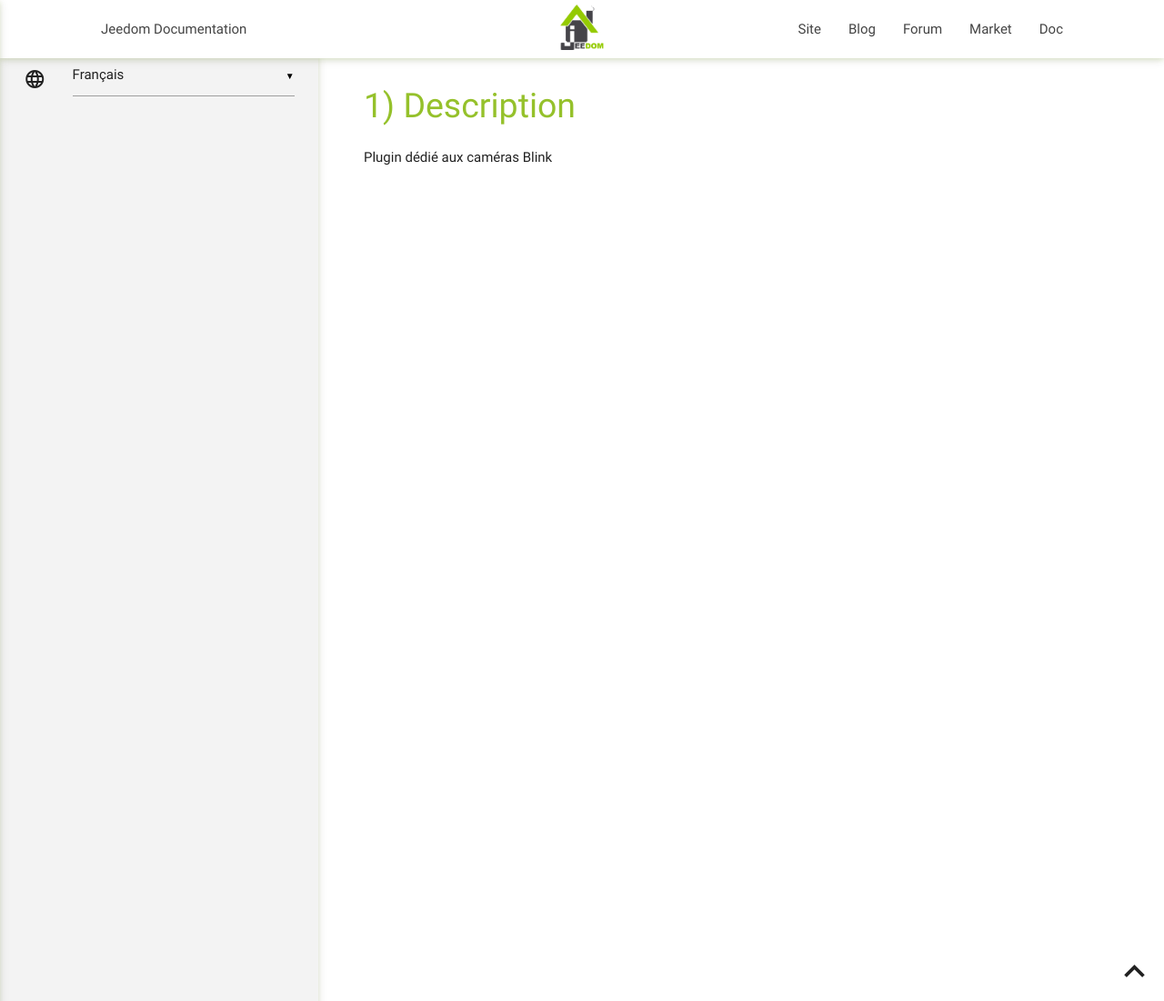
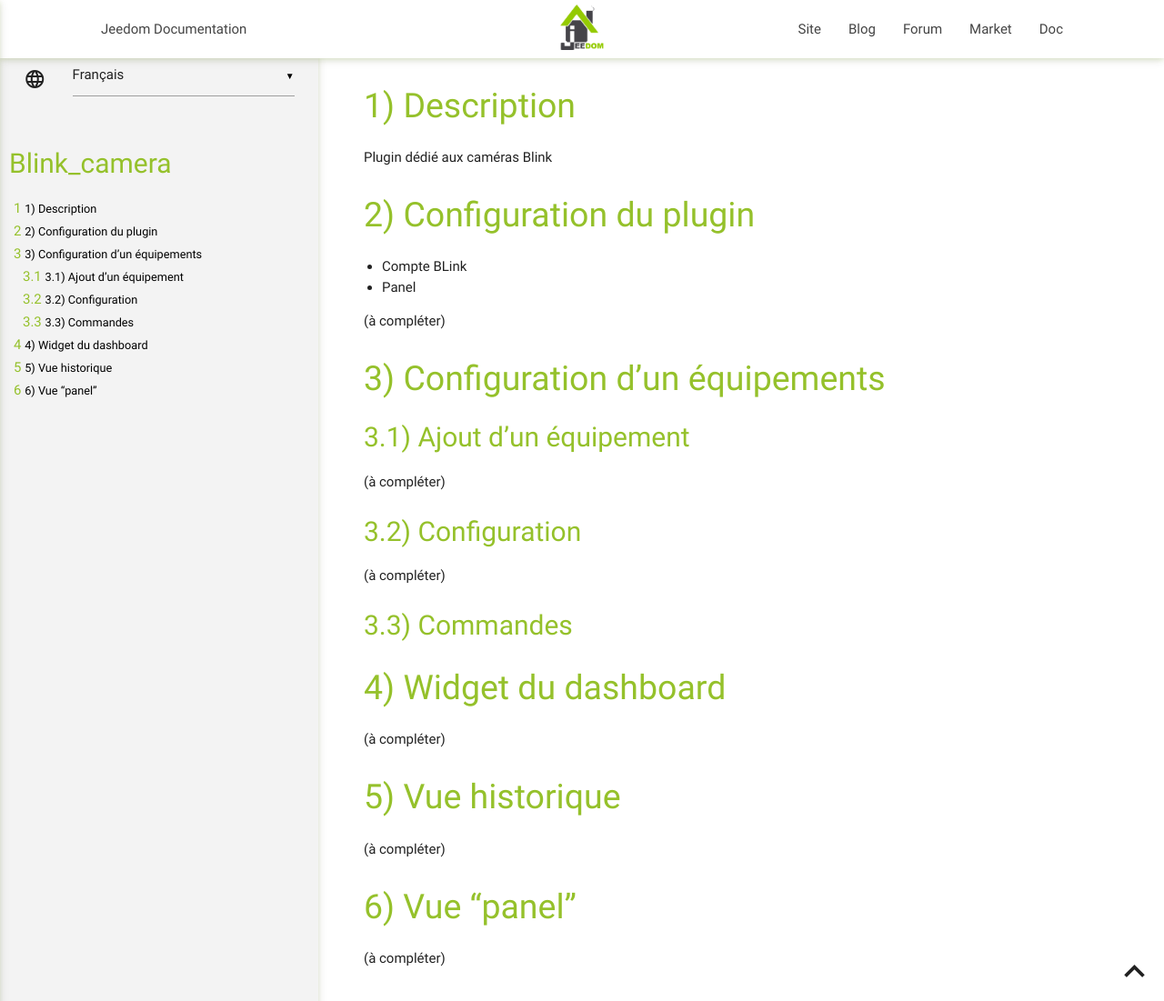
Before and after one commit to d9-197/blink_camera, a Jekyll site: the page built from docs/fr_FR/index.md, in a window 1280 px wide and 1101 px high. Shown: the whole window at 91% size. Built offline with Jekyll 4.4.1, drawn with Linux system fonts in a browser that asks for light colours; our own code applies the rules of GitHub Pages for plain Markdown files.

Commit message:
upd changelog and doc

```diff
--- a/docs/fr_FR/index.md
+++ b/docs/fr_FR/index.md
@@ -2,3 +2,46 @@ Description
 ===
 
 Plugin dédié aux caméras Blink
+
+Configuration du plugin
+===
+
+- Compte BLink
+- Panel
+
+(à compléter)
+
+Configuration d'un équipements
+===
+
+Ajout d'un équipement
+---
+
+(à compléter)
+
+Configuration
+---
+
+(à compléter)
+
+Commandes
+---
+
+
+
+
+
+Widget du dashboard
+===
+
+(à compléter)
+
+Vue historique
+===
+
+(à compléter)
+
+Vue "panel"
+===
+
+(à compléter)
```
Also changed, not shown: docs/fr_FR/changelog.md (+1 -0 lines).
